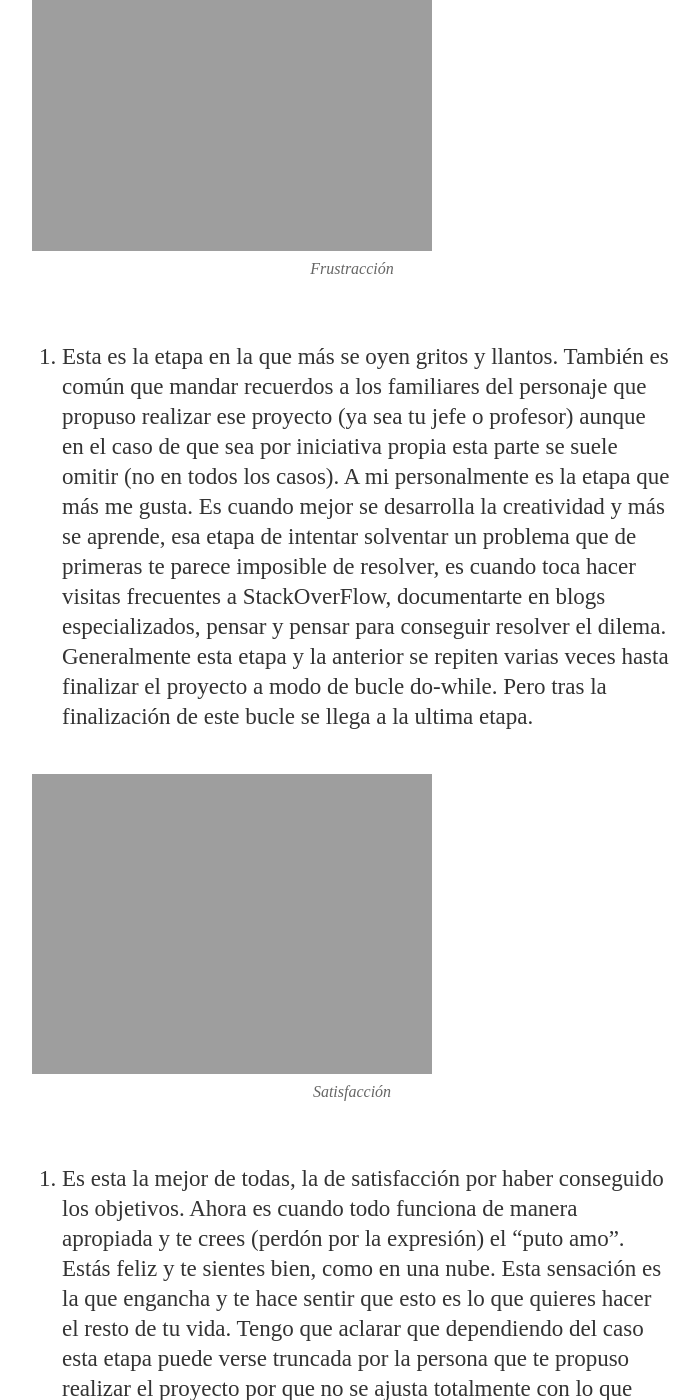
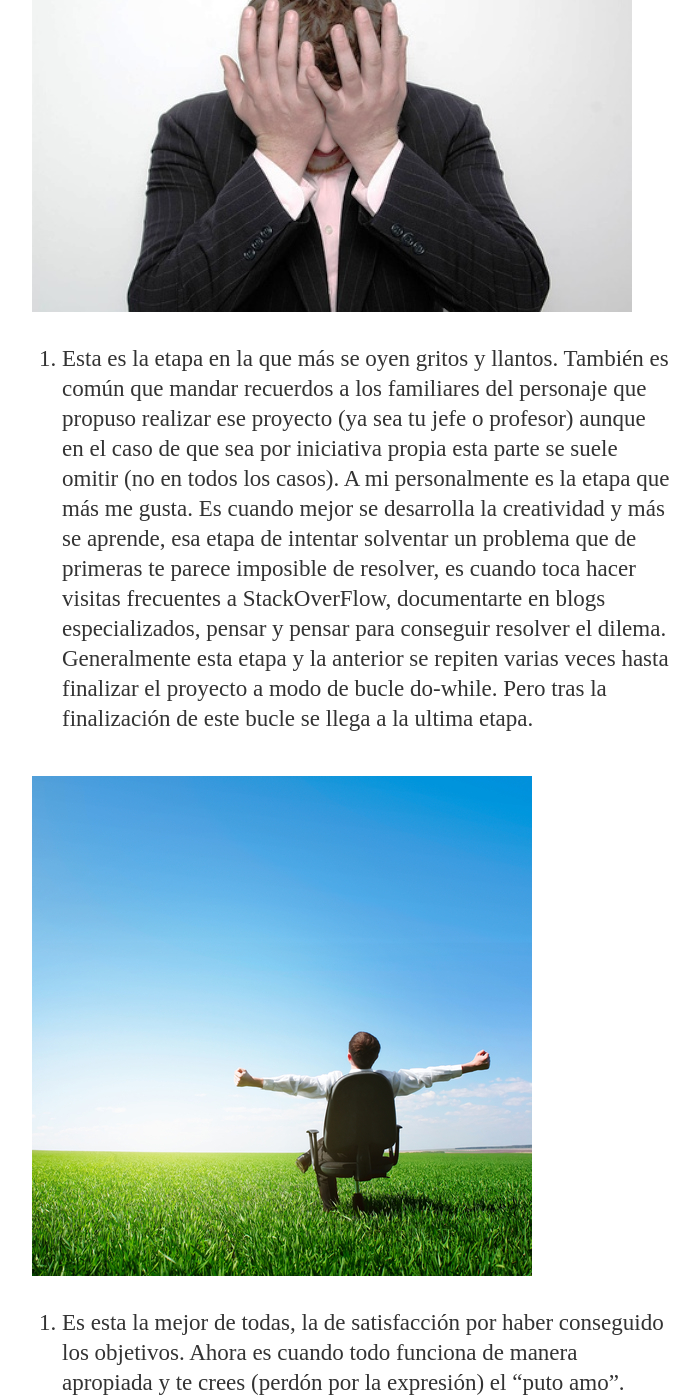
Before and after one commit to garciparedes/garciparedes.github.io, a Jekyll site: the page built from _posts/2014-12-20-EtapasDeUnaRelacion.md, in a window 1280 px wide and 1400 px high, scrolled down 2080 px. Shown: the whole window, without its empty margins (288-988 px from the left). Built offline with Jekyll 4.4.1, drawn with Linux system fonts in a browser that asks for light colours; nearby versions of some CDN libraries; some web fonts are replaced; Markdown is read by kramdown in place of the engine named in the settings; comment, search, counter and statistics services are not loaded.

Commit message:
solved bug

```diff
--- a/_posts/2014-12-20-EtapasDeUnaRelacion.md
+++ b/_posts/2014-12-20-EtapasDeUnaRelacion.md
@@ -36,12 +36,12 @@ public Proyecto programar() {
 2. Esta es la fase en la que mejor lo solemos pasar. Dependiendo del caso, la experiencia y esas cosas su duración puede variar significativamente. Esta etapa aunque entretenida no nos aporta nada como programadores, es decir, nos limitamos a hacer lo que ya sabemos hacer. Alguno se habrá dado cuenta ya de cual es la fase siguiente. Efectivamente, la de frustración (cuando llegas a la situación de no conseguir resolver un problema).
 
 
-![Frustracción][frustraccion]
+<img src="/assets/article_images/2014-12-20-EtapasDeUnaRelacion/frustraccion.jpg " align="center" >
 
 3. Esta es la etapa en la que más se oyen gritos y llantos. También es común que mandar recuerdos a los familiares del personaje que propuso realizar ese proyecto (ya sea tu jefe o profesor) aunque en el caso de que sea por iniciativa propia esta parte se suele omitir (no en todos los casos). A mi personalmente es la etapa que más me gusta. Es cuando mejor se desarrolla la creatividad y más se aprende, esa etapa de intentar solventar un problema que de primeras te parece imposible de resolver, es cuando toca hacer visitas frecuentes a StackOverFlow, documentarte en blogs especializados, pensar y pensar para conseguir resolver el dilema. Generalmente esta etapa y la anterior se repiten varias veces hasta finalizar el proyecto a modo de bucle do-while. Pero tras la finalización de este bucle se llega a la ultima etapa.
 
 
-![Satisfacción][satisfaccion]
+<img src="/assets/article_images/2014-12-20-EtapasDeUnaRelacion/satisfaccion.jpg " align="center" >
 
 4. Es esta la mejor de todas, la de satisfacción por haber conseguido los objetivos. Ahora es cuando todo funciona de manera apropiada y te crees (perdón por la expresión) el "puto amo". Estás feliz y te sientes bien, como en una nube. Esta sensación es la que engancha y te hace sentir que esto es lo que quieres hacer el resto de tu vida. Tengo que aclarar que dependiendo del caso esta etapa puede verse truncada por la persona que te propuso realizar el proyecto por que no se ajusta totalmente con lo que realmente quería, pero eso creo que requiere un post a parte para tratar ese polémico tema.
 
@@ -50,6 +50,3 @@ A mi juicio esas son las etapas que todo programador que se precie debería sent
 
 
 Dicho esto no quiero que se me tache de talibán, ya que yo estoy hablando de lo que sería ideal, no de la realidad laboral, que de momento no conozco, al fin y al cabo soy un simple estudiante de informática que solo quería contar su punto de vista respecto de este tema que tan interesante me parece.
-
-[frustraccion]: /assets/article_images/2014-12-20-EtapasDeUnaRelacion/frustraccion.jpg align="center" "Frustracción"
-[satisfaccion]: /assets/article_images/2014-12-20-EtapasDeUnaRelacion/satisfaccion.jpg align="center" "Satisfacción"
```
